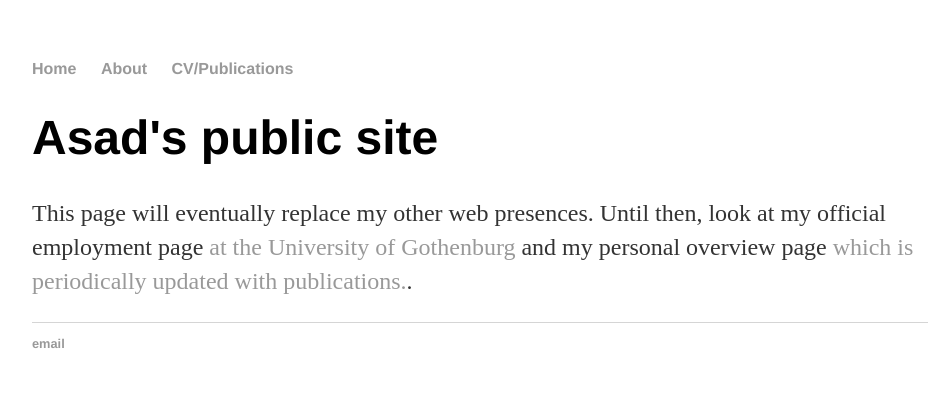
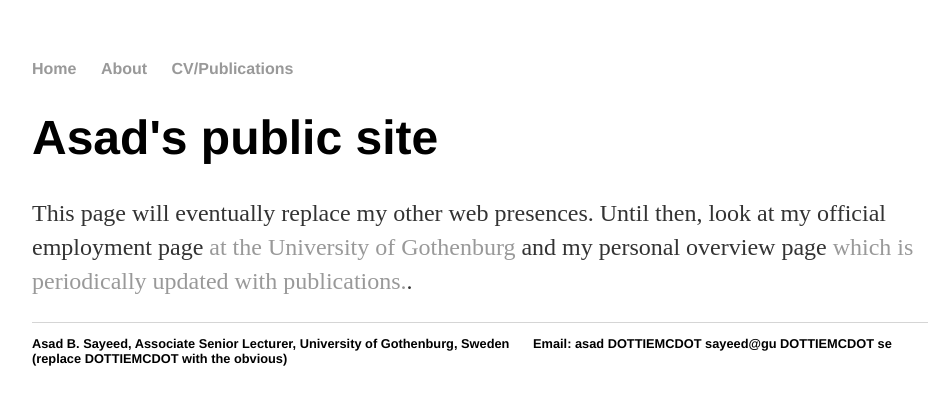
Before and after one commit to asayeed/asayeed.github.io, a Jekyll site: the page built from index.html, in a window 1280 px wide. Shown: the top 405 px of the page, without its empty margins (160-1104 px from the left). Built offline with Jekyll 4.4.1, drawn with Linux system fonts in a browser that asks for light colours.

Commit message:
Update default.html

```diff
--- a/_layouts/default.html
+++ b/_layouts/default.html
@@ -21,7 +21,8 @@
 			</div><!-- /.container -->
 			<footer>
 	    		<ul>
-	        		<li><a href="mailto:asad.sayeed@gu.se">email</a></li>
+				<li>Asad B. Sayeed, Associate Senior Lecturer, University of Gothenburg, Sweden</li>
+	        		<li>Email: asad DOTTIEMCDOT sayeed@gu DOTTIEMCDOT se (replace DOTTIEMCDOT with the obvious)</li>
 	        		<!-- <li><a href="https://github.com/asayeed">github.com/asayeed</a></li> -->
 				</ul>
 			</footer>
```
